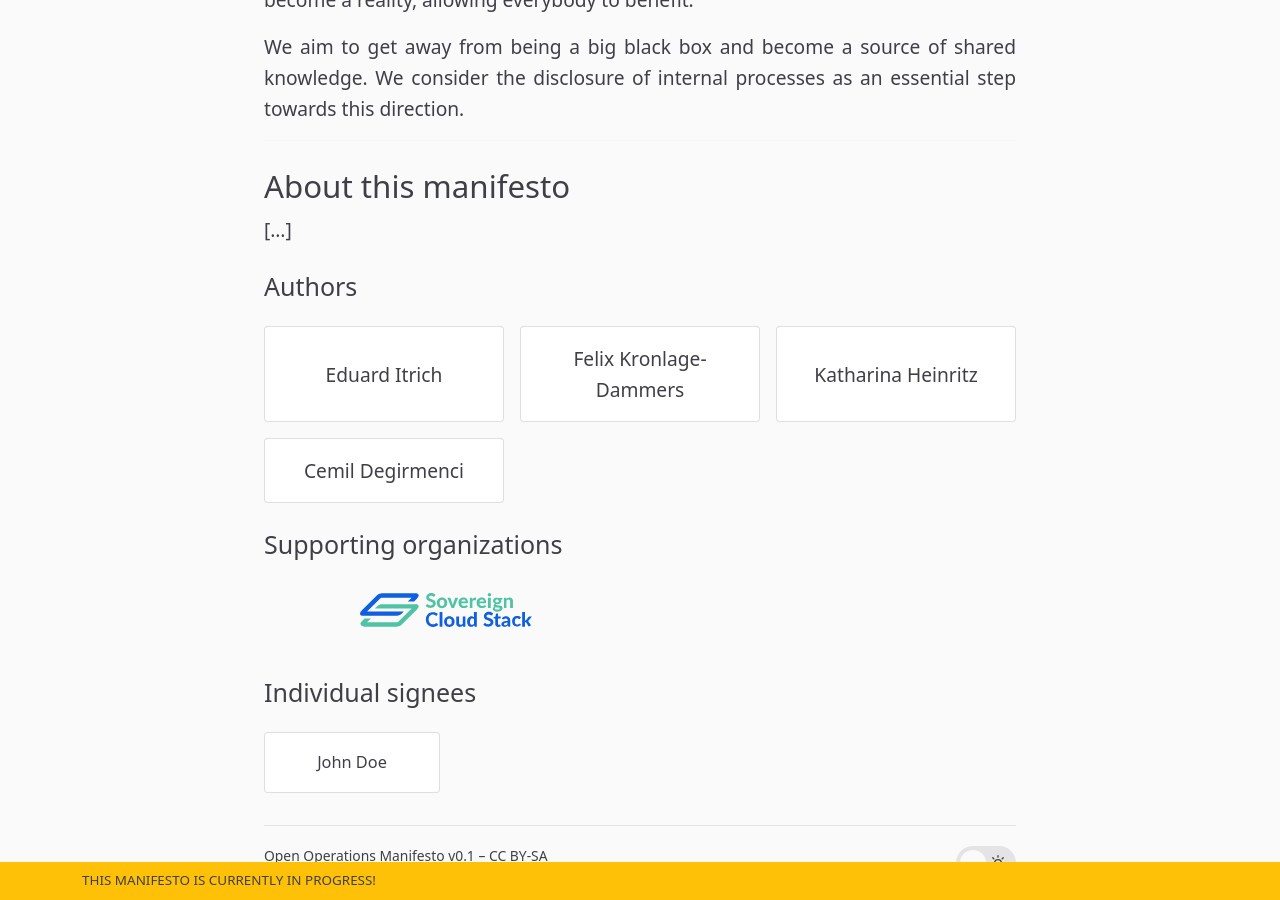
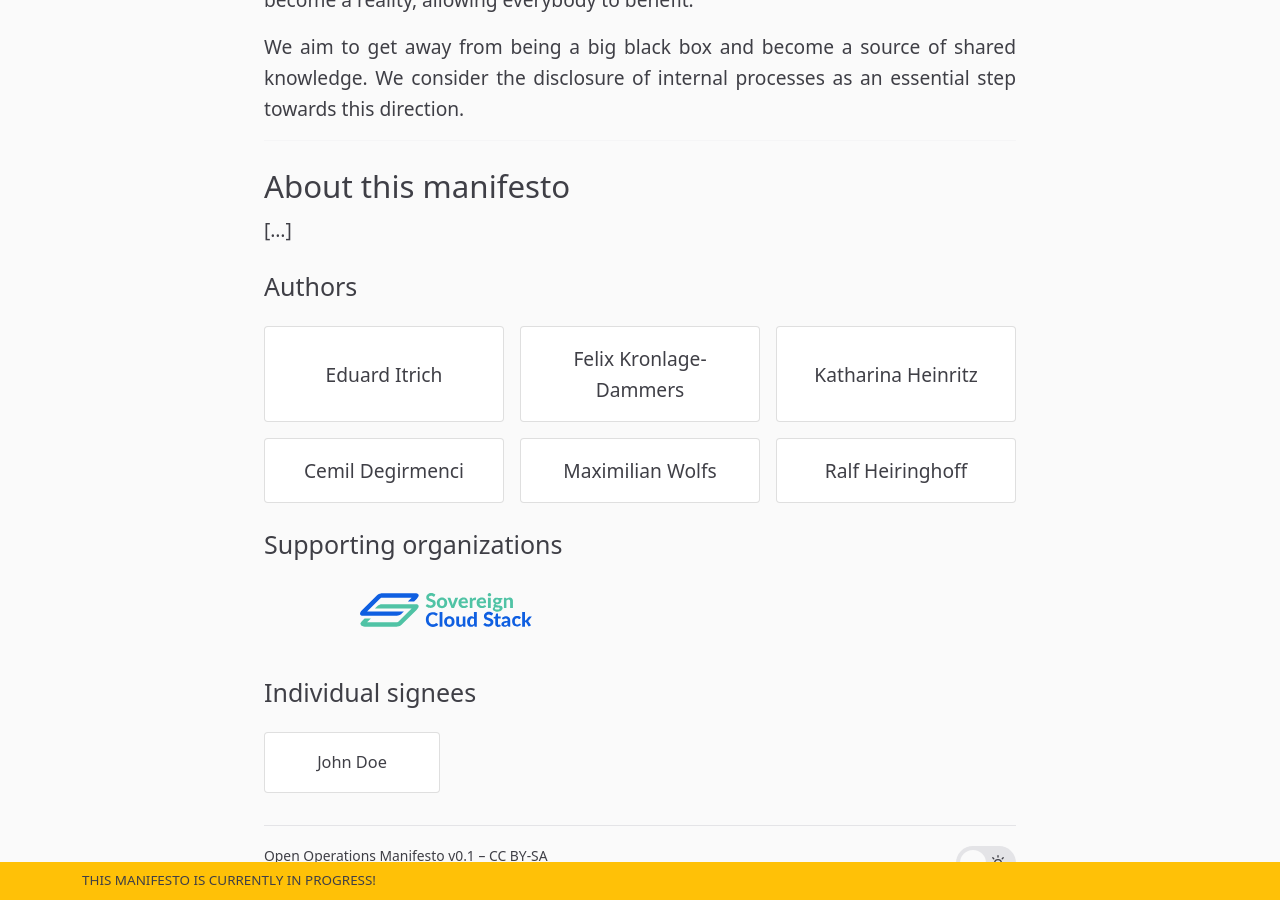
Before and after one commit to SovereignCloudStack/open-operations-manifesto, a Jekyll site: the page built from MANIFESTO.md, in a window 1280 px wide and 900 px high, scrolled down 1743 px. Built offline with Jekyll 4.4.1, drawn with Linux system fonts in a browser that asks for light colours.

Commit message:
Add @maxwolfs and @frosty-geek as authors (#19)
Signed-off-by: Eduard Itrich <eduard@itrich.net>

Signed-off-by: Eduard Itrich <eduard@itrich.net>
Co-authored-by: Felix Kronlage-Dammers <fkr@hazardous.org>

```diff
--- a/_data/authors.yml
+++ b/_data/authors.yml
@@ -2,3 +2,5 @@
 - name: Felix Kronlage-Dammers
 - name: Katharina Heinritz
 - name: Cemil Degirmenci
+- name: Maximilian Wolfs
+- name: Ralf Heiringhoff
```
